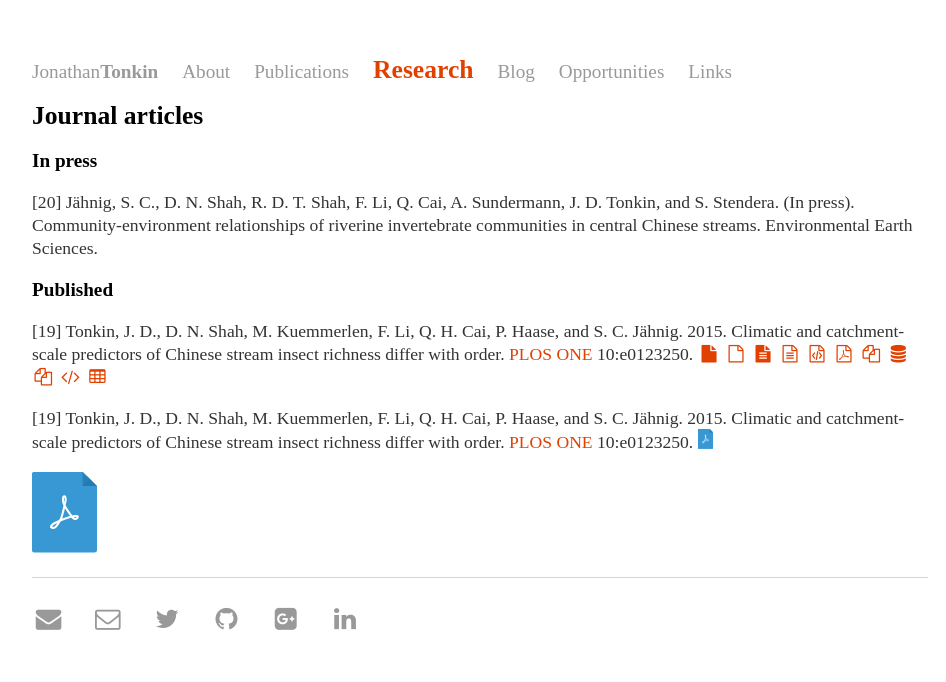
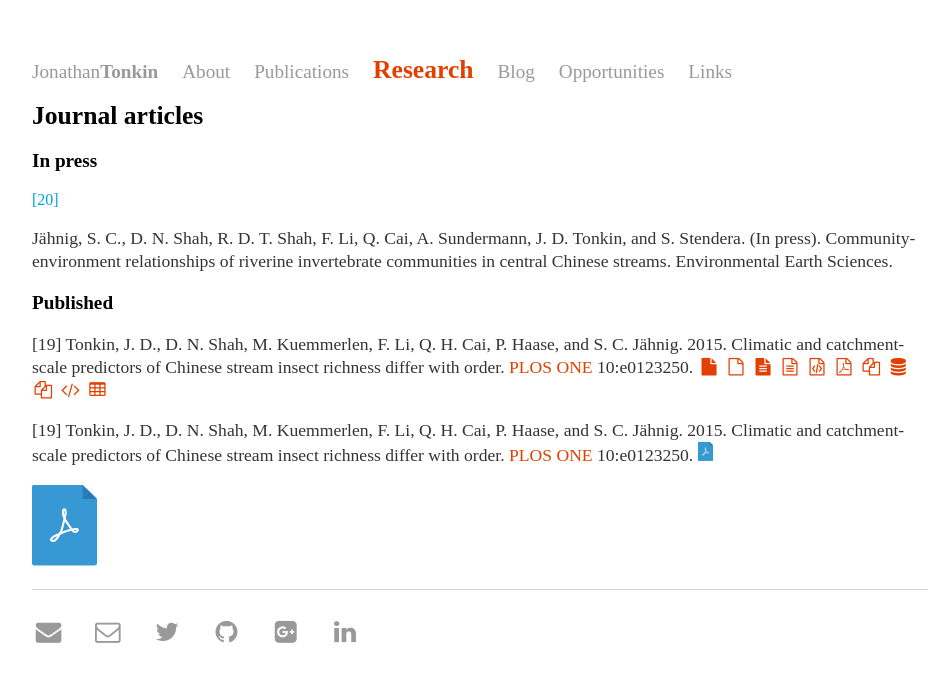
Before and after one commit to jdtonkin/jdtonkin.github.io, a Jekyll site: the page built from Research/index.md, in a window 1280 px wide. Shown: the top 682 px of the page, without its empty margins (160-1106 px from the left). Built offline with Jekyll 4.4.1, drawn with Linux system fonts in a browser that asks for light colours; nearby versions of some CDN libraries.

Commit message:
Update index.md

```diff
--- a/Research/index.md
+++ b/Research/index.md
@@ -7,13 +7,23 @@
 
 ###In press
 
-[20] Jähnig, S. C., D. N. Shah, R. D. T. Shah, F. Li,  Q. Cai, A. Sundermann, J. D. Tonkin, and S. Stendera. (In press). Community-environment relationships of riverine invertebrate communities in central Chinese streams. Environmental Earth Sciences.
+<font color="#00a1e1">[20]</font> Jähnig, S. C., D. N. Shah, R. D. T. Shah, F. Li,  Q. Cai, A. Sundermann, J. D. Tonkin, and S. Stendera. (In press). Community-environment relationships of riverine invertebrate communities in central Chinese streams. Environmental Earth Sciences.
 
 ###Published
 
 [19] Tonkin, J. D., D. N. Shah, M. Kuemmerlen, F. Li, Q. H. Cai, P. Haase, and S. C. Jähnig. 2015. Climatic and catchment-scale predictors of Chinese stream insect richness differ with order. <a href="http://dx.doi.org/10.1371/journal.pone.0123250" target="_blank">PLOS ONE</a> 10:e0123250.  [<i class="fa fa-fw fa-file"></i>](2015 Tonkin etal PLOS ONE.pdf) [<i class="fa fa-fw fa-file-o"></i>](2015 Tonkin etal PLOS ONE.pdf) [<i class="fa fa-fw fa-file-text"></i>](2015 Tonkin etal PLOS ONE.pdf)  [<i class="fa fa-fw fa-file-text-o"></i>](2015 Tonkin etal PLOS ONE.pdf) [<i class="fa fa-fw fa-file-code-o"></i>](2015 Tonkin etal PLOS ONE.pdf) [<i class="fa fa-fw fa-file-pdf-o"></i>](2015 Tonkin etal PLOS ONE.pdf) [<i class="fa fa-fw fa-files-o"></i>](2015 Tonkin etal PLOS ONE.pdf) [<i class="fa fa-fw fa-database"></i>](2015 Tonkin etal PLOS ONE.pdf) [<i class="fa fa-fw fa-files-o"></i>](2015 Tonkin etal PLOS ONE.pdf) [<i class="fa fa-fw fa-code"></i>](2015 Tonkin etal PLOS ONE.pdf) [<i class="fa fa-fw fa-table"></i>](2015 Tonkin etal PLOS ONE.pdf)
 
 
+
+
+
+
+
+
+
+
+
+
 [19] Tonkin, J. D., D. N. Shah, M. Kuemmerlen, F. Li, Q. H. Cai, P. Haase, and S. C. Jähnig. 2015. Climatic and catchment-scale predictors of Chinese stream insect richness differ with order. <a href="http://dx.doi.org/10.1371/journal.pone.0123250" target="_blank">PLOS ONE</a> 10:e0123250.  <a href="2015 Tonkin etal PLOS ONE.pdf" target="_blank"><img src="pdf-blue.png" alt="broken" style="height: 1.1em"></a>
 
 [![PDF](pdf-blue.png)](2015 Tonkin etal PLOS ONE.pdf)
```
